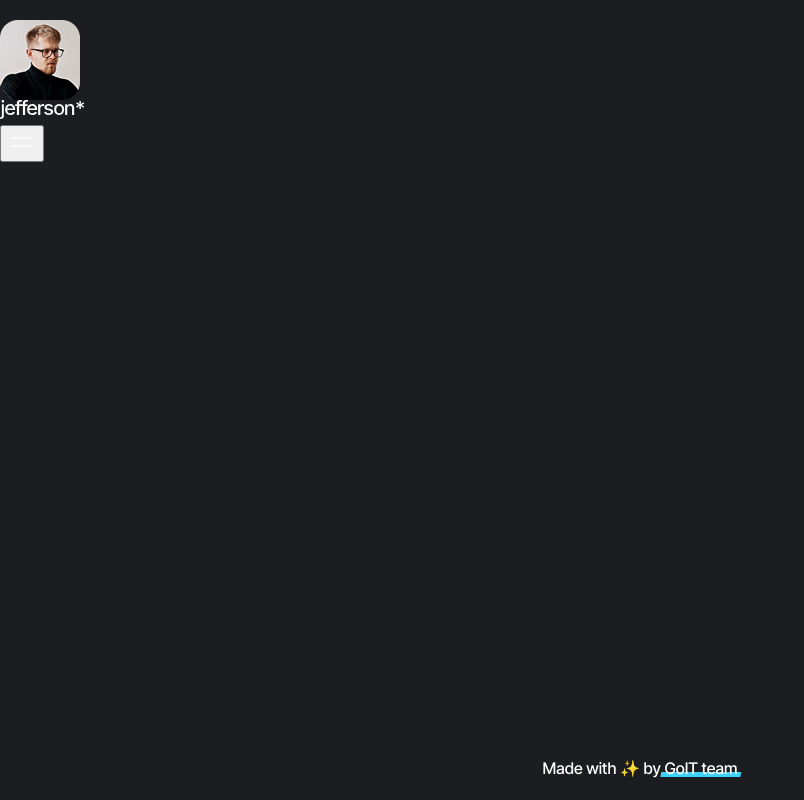
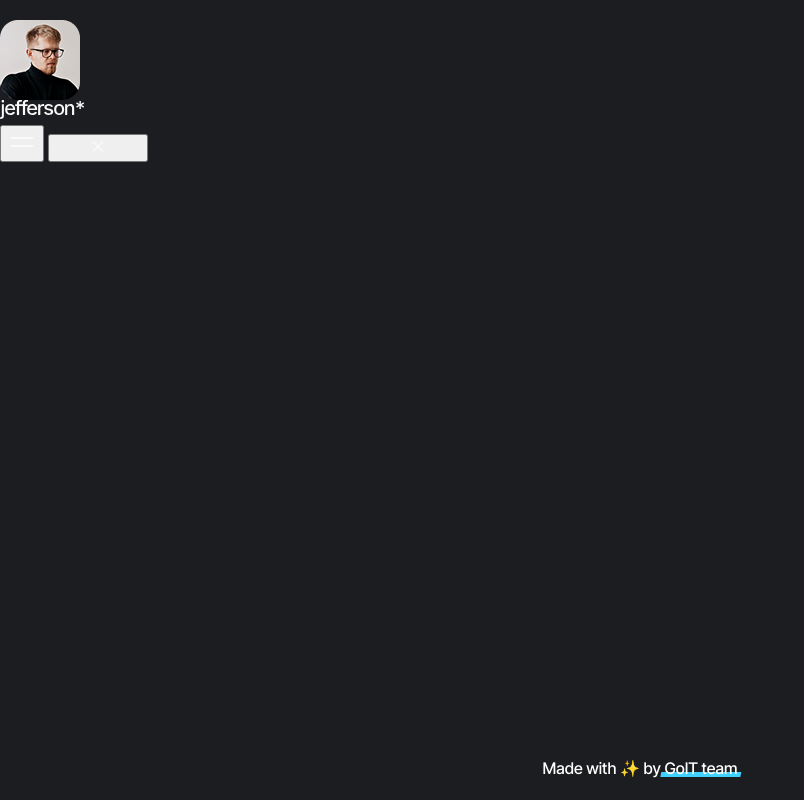
Before and after one commit to Lena8829/portfolio-project, a plain HTML site: page index.html in a window 1280 px wide. Shown: the whole page, without its empty margins (0-804 px from the left). Drawn offline with nearby package versions, Linux system fonts and the light colour scheme.

Commit message:
Deploying to gh-pages from @ Lena8829/portfolio-project@e31f76aba1c6b45ac98103bbd86a60d069562fc2 🚀

```diff
--- a/index.html
+++ b/index.html
@@ -41,14 +41,14 @@
     </button>
 
 
-
+    <button>
+      <svg class="jefferson" width="84" height="19">
+        <use href="/portfolio-project/assets/sprite-v5f2Zf4G.svg#icon-close-btn"></use>
+      </svg>
+    </button>
 
   </div>
 </header>
-
-<!-- <svg class="jefferson" width="84" height="19">
-  <use href="./img/icons/sprite.svg#icon-close-btn"></use>
-</svg> -->
 
   <main>
 
```
